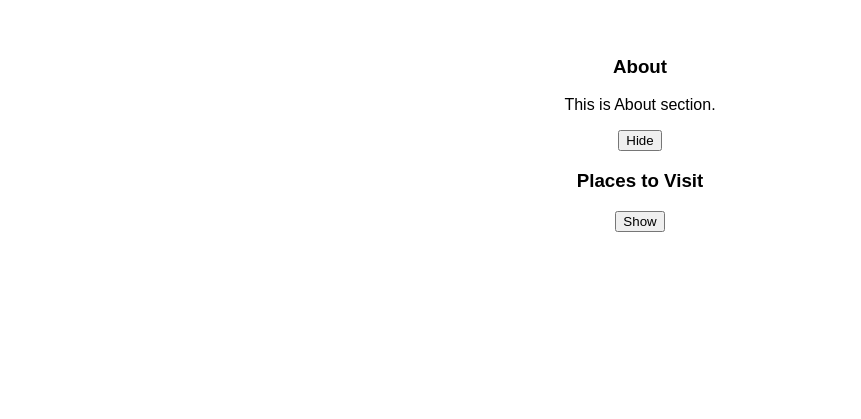
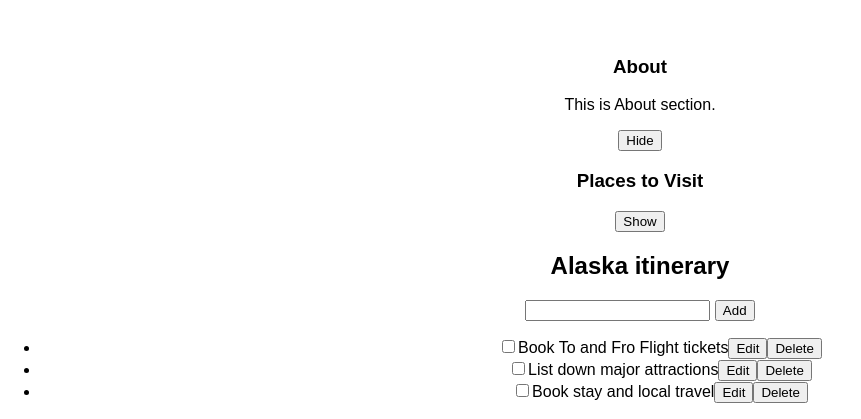
Before and after one commit to divya-123/react-interview, a React (Create React App) app: page / in a window 1280 px wide. Shown: the part 963-1382 px from the top of the page, without its empty margins (0-861 px from the left). Before the commit the page ends 1195 px from the top, so only its background shows below. Built offline with nearby package versions, Linux system fonts and the light colour scheme.

Commit message:
TasksApp with Reducer and Context

```diff
--- a/src/App.js
+++ b/src/App.js
@@ -4,6 +4,7 @@ import InfiniteScrollContainer from './components/InfiniteScrollContainer';
 import FormContainer from './components/FormContainer';
 import MovingDot from './components/MovingDot';
 import Accordian from './components/Accordian';
+import TaskApp from './components/TaskApp';
 
 
 function App() {
@@ -14,7 +15,7 @@ function App() {
       <FormContainer />
       <MovingDot />
       <Accordian />
-
+      <TaskApp />
     </div>
   );
 }
--- /dev/null
+++ b/src/components/AddTask.js
@@ -0,0 +1,29 @@
+import React, { useContext, useState } from 'react'
+import { TasksDispathContext } from './TasksProvider';
+// import { nextId } from './TaskApp';
+let nextId = 3;
+
+const AddTask = () => {
+  const [text, setText] = useState('');
+  const dispatch = useContext(TasksDispathContext);
+  return (
+    <div>
+      <input type='text'
+             value={text}
+             onChange={e=>setText(e.target.value)}/>
+             {' '}
+      <button onClick={()=>{
+              setText('');
+              dispatch({
+                type:'added',
+                id: nextId++,
+                text: text
+              })
+              }}>
+        Add
+      </button>
+    </div>
+  )
+}
+
+export default AddTask
--- /dev/null
+++ b/src/components/Task.js
@@ -0,0 +1,51 @@
+import React, { useContext, useState } from 'react'
+import { TasksDispathContext } from './TasksProvider';
+
+const Task = ({task}) => {
+  const [isEditing, setIsEditing] = useState(false);
+  const dispatch = useContext(TasksDispathContext);
+  let taskContent;
+  if(isEditing){
+    taskContent = (
+        <>
+            <input value={task.text}
+                   onChange={e=>{dispatch({
+                    type: 'change',
+                    task: {
+                      ...task,
+                      text: e.target.value
+                    }
+                   })}}/>
+            <button onClick={()=>setIsEditing(false)}>Save</button>
+        </>
+    );
+  } else {
+    taskContent = (
+        <>
+            {task.text}
+            <button onClick={()=>setIsEditing(true)}>Edit</button>
+        </>
+    );
+  }
+  return (
+    <label>
+      <input type='checkbox' checked={task.done} onChange={(e)=>{
+            dispatch({
+              type: 'change',
+              task: {
+                ...task,
+                done: e.target.checked
+              }
+            })
+        }}>
+      </input>
+      {taskContent}
+      <button onClick={()=>{dispatch({
+        type: 'delete',
+        id: task.id
+      })}}>Delete</button>
+    </label>
+  )
+}
+
+export default Task
--- /dev/null
+++ b/src/components/TaskApp.js
@@ -0,0 +1,20 @@
+import React from 'react';
+import AddTask from './AddTask';
+import TasksList from './TasksList';
+import { TasksProvider } from './TasksProvider';
+
+const TaskApp = () => {
+
+  return (
+    <div>
+      <TasksProvider>
+        <h2>Alaska itinerary</h2>
+        <AddTask />
+        <TasksList />
+      </TasksProvider>
+    </div>
+  )
+}
+
+
+export default TaskApp
--- /dev/null
+++ b/src/components/TasksList.js
@@ -0,0 +1,20 @@
+import React, { useContext } from 'react'
+import Task from './Task'
+import { TasksContext } from './TasksProvider'
+
+const TasksList = () => {
+  const tasks = useContext(TasksContext);
+  return (
+    <ul>
+      {tasks.map((task)=>{
+        return (
+        <li key={task.id}>
+          <Task task={task}/>
+        </li>)
+
+      })}
+    </ul>
+  )
+}
+
+export default TasksList
--- /dev/null
+++ b/src/components/TasksProvider.js
@@ -0,0 +1,49 @@
+import { createContext, useReducer } from "react";
+
+export const TasksContext = createContext(null);
+export const TasksDispathContext = createContext(null);
+
+const initialTasks = [
+    { id:0, text:"Book To and Fro Flight tickets", done: false },
+    { id:1, text:"List down major attractions", done: false },
+    { id:2, text:"Book stay and local travel", done: false }
+];
+
+export function TasksProvider({children}){
+    const [tasks, dispatch] = useReducer(tasksReducer, initialTasks);
+    return (
+        <TasksContext.Provider value={tasks}>
+            <TasksDispathContext.Provider value={dispatch}>
+                {children}
+            </TasksDispathContext.Provider>
+        </TasksContext.Provider>
+    )
+}
+const tasksReducer = (tasks, action) => {
+    switch(action.type){
+      case 'added' : {
+        return [...tasks, {
+          id: action.id,
+          text: action.text,
+          done: false
+        }]
+      }
+      case 'delete' : {
+        return tasks.filter((t)=>{
+          return t.id!== action.id
+        })
+      }
+      case 'change' : {
+        return tasks.map((t)=>{
+          if(t.id === action.task.id){
+            return action.task;
+          } else {
+            return t;
+          }
+        })
+      }
+      case 'default': {
+        throw Error("Unknown action", action.type);
+      }
+    }
+  }
```
